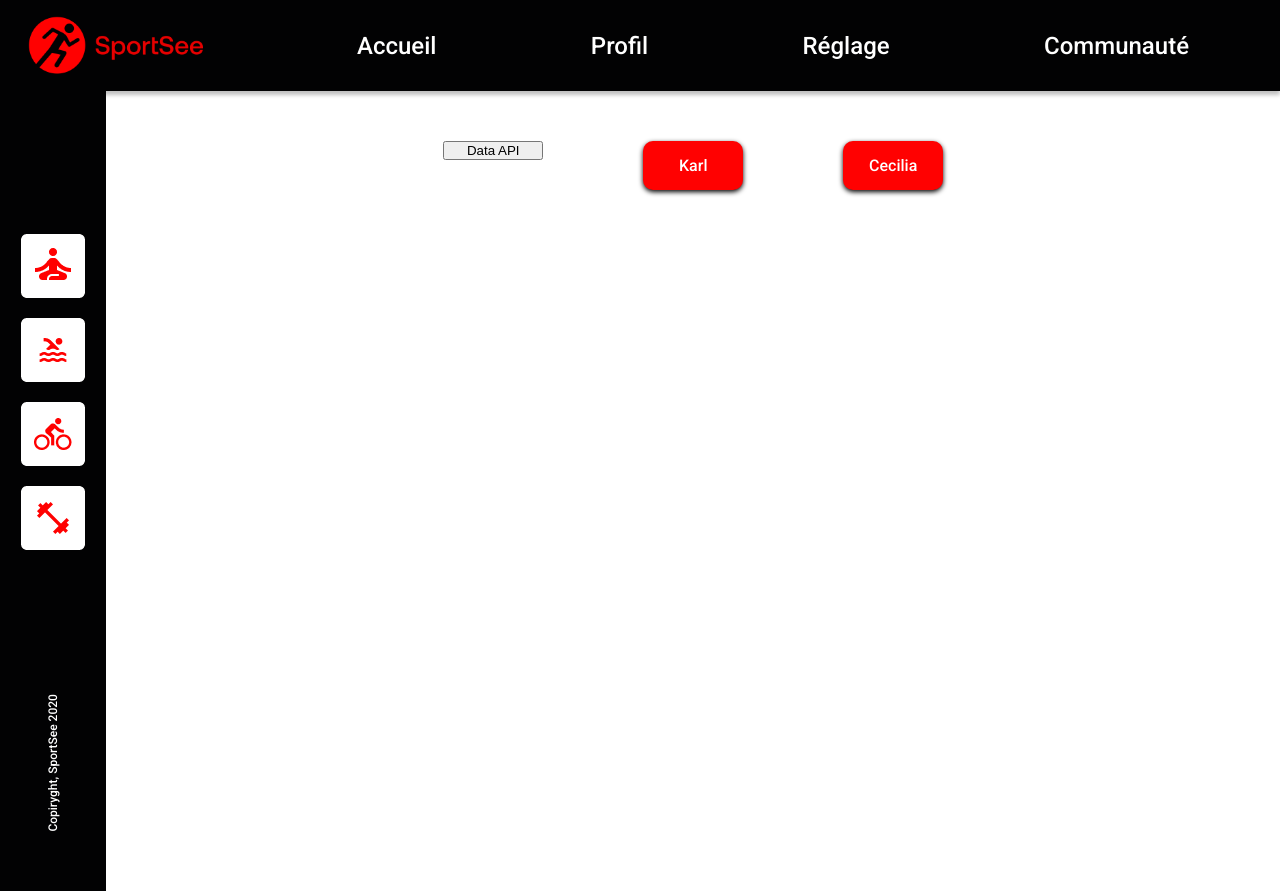
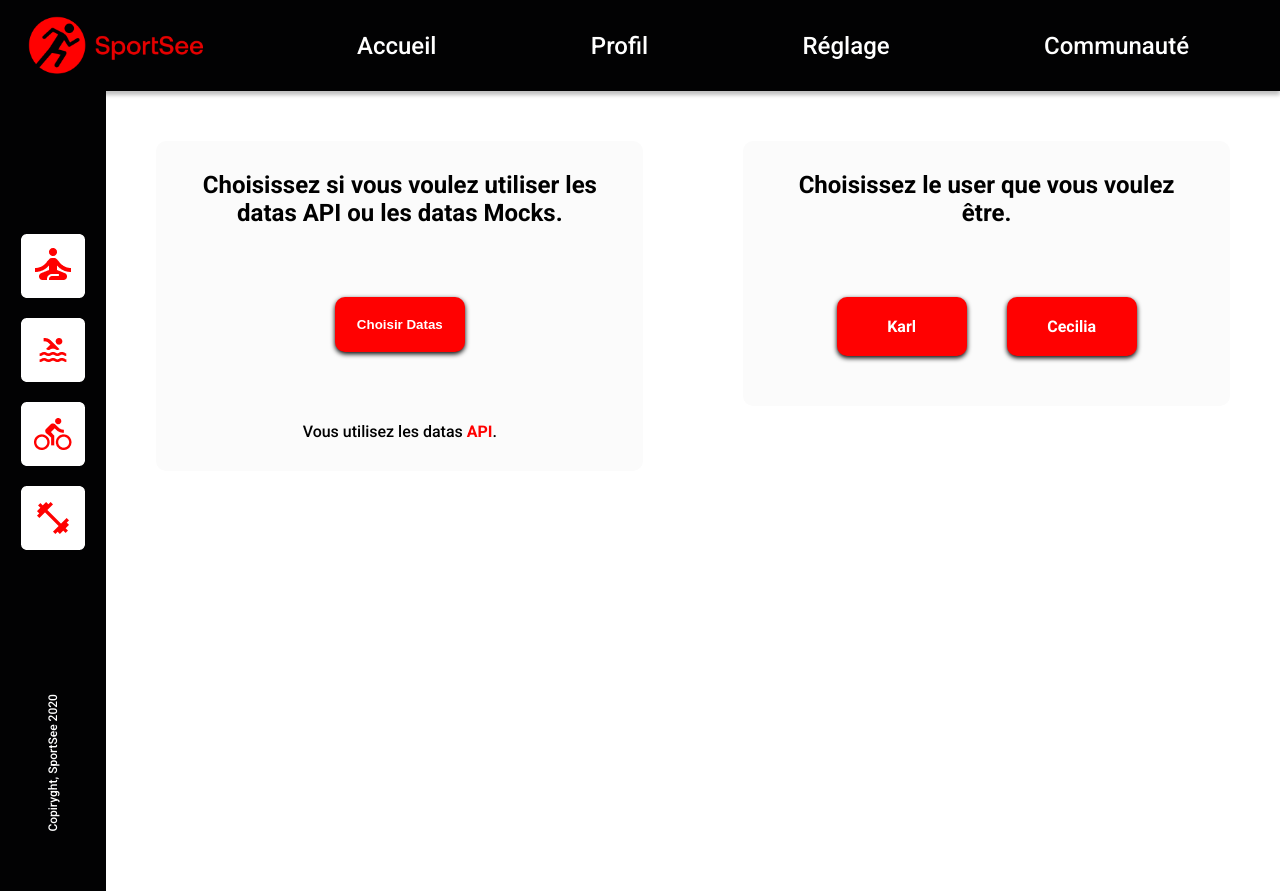
Before and after one commit to Bipce/p12_SportSee_ts, a React (Vite) app in the folder frontend/: page / in a window 1280 px wide. Built offline with nearby package versions, Linux system fonts and the light colour scheme.

Commit message:
Add css for Home page

```diff
--- a/frontend/src/pages/Home.tsx
+++ b/frontend/src/pages/Home.tsx
@@ -18,8 +18,21 @@ const Home = () => {
 
   return (
     <section className="home">
-      <button className="home__btn" onClick={changeIsMock}>{isMock ? "Data Mock " : "Data API"}</button>
-      {users.map(user => <Link key={user.id} to={`/user/${user.id}`} className="home__user">{user.name}</Link>)}
+      <div className="home__content">
+        <h2 className="home__content__title">Choisissez si vous voulez utiliser les datas API ou les datas Mocks.</h2>
+        <button className="home__btn" onClick={changeIsMock}>Choisir Datas</button>
+        <p>Vous utilisez les datas {isMock ?
+          <span className="home__content__text">Mock</span> :
+          <span className="home__content__text">API</span>}.</p>
+      </div>
+
+      <div className="home__content">
+        <h2 className="home__content__title">Choisissez le user que vous voulez être.</h2>
+        <div>
+          {users.map(user =>
+            <Link key={user.id} to={`/user/${user.id}`} className="home__btn">{user.name}</Link>)}
+        </div>
+      </div>
     </section>
   );
 };
--- a/frontend/src/styles/pages/_home.scss
+++ b/frontend/src/styles/pages/_home.scss
@@ -7,18 +7,44 @@
   width: 100%;
   padding: 50px;
 
-  &__btn {
-    width: 100px;
+  &__content {
+    background-color: $background-color;
+    padding: 30px;
+    border-radius: 10px;
+    text-align: center;
+    width: 50%;
     height: fit-content;
-  }
+    display: flex;
+    flex-direction: column;
+    align-items: center;
+    gap: 50px;
 
-  &__user {
-    background-color: $primary-color;
-    height: fit-content;
-    width: 100px;
-    border-radius: 10px;
-    padding: 15px;
-    box-shadow: 0 2px 5px #000;
-    text-align: center;
+    &__title {
+      font-weight: $font-weight-bold;
+    }
+
+    &__text {
+      color: $primary-color;
+      font-weight: $font-weight-bold;
+    }
   }
 }
+
+.home__btn {
+  display: inline-block;
+  background-color: $primary-color;
+  color: #fff;
+  font-weight: $font-weight-bold;
+  border: none;
+  border-radius: 10px;
+  cursor: pointer;
+  width: 130px;
+  box-shadow: 0 2px 5px #000;
+  text-align: center;
+  margin: 20px;
+  padding: 20px;
+
+  &:hover {
+    background-color: #a90000;
+  }
+}
```
